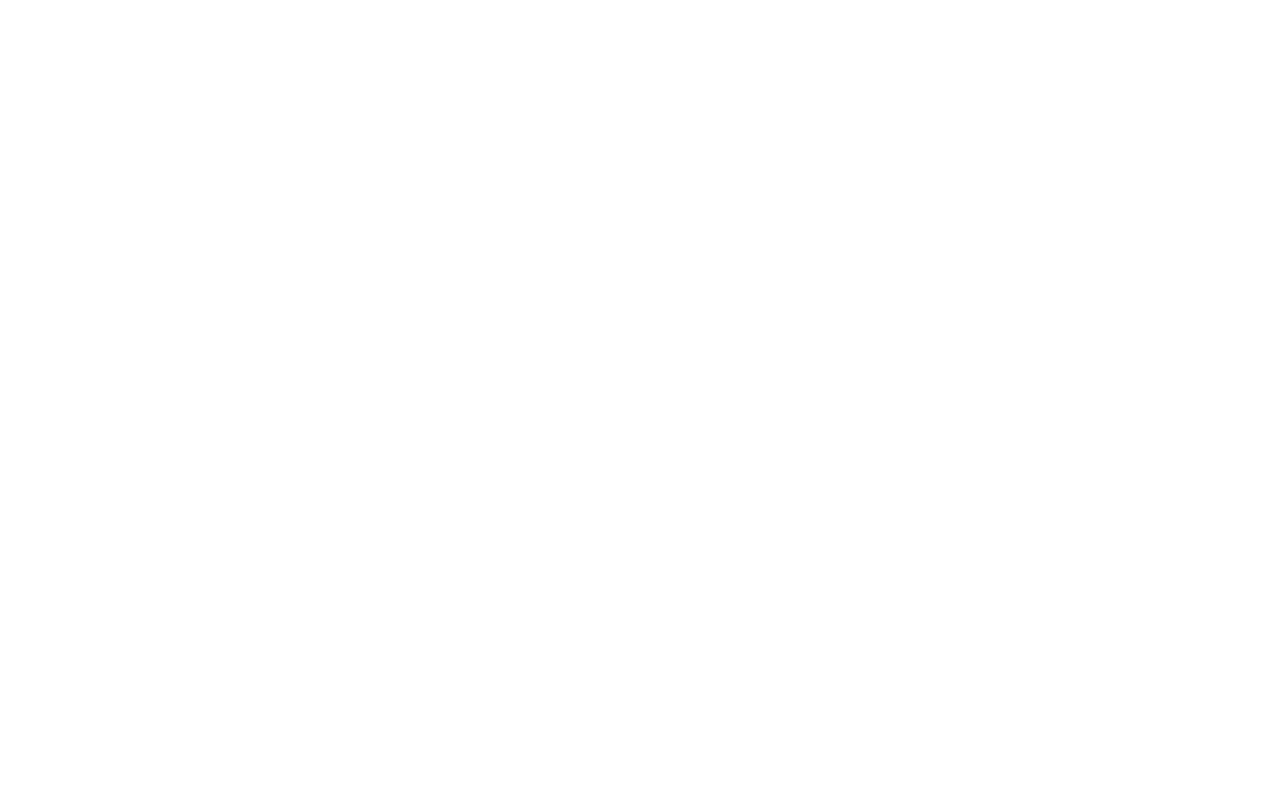
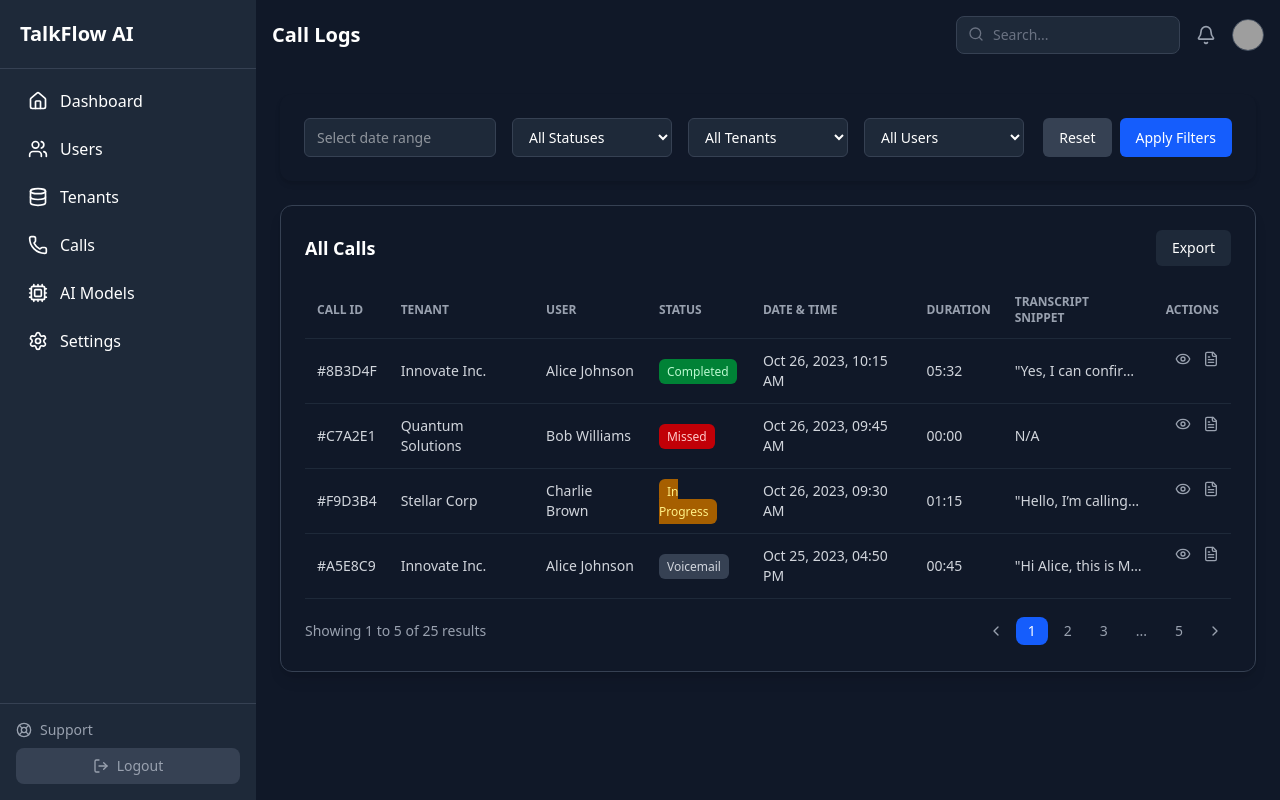
Before and after one commit to Shahzaib-arch786/Talk-Flow-AI, a React app in the folder frontend/: page /AD/calls in a window 1280 px wide. Before the commit this address had no page. Built offline with nearby package versions, Linux system fonts and the light colour scheme; grey boxes are pictures that could not be loaded; the HTML template or start-up script is replaced by a standard one.

Commit message:
Call Logs Page and Components Added

```diff
--- /dev/null
+++ b/frontend/src/Panels/Admin/components/CallLogsFilter.jsx
@@ -0,0 +1,43 @@
+import React from "react";
+
+const CallLogsFilter = () => {
+  return (
+    <div className="bg-gray-900 p-4 sm:p-6 rounded-xl shadow-md flex flex-col sm:flex-row sm:flex-wrap gap-4">
+      <input
+        type="text"
+        placeholder="Select date range"
+        className="bg-gray-800 border border-gray-700 rounded-md px-3 py-2 text-sm w-full sm:w-48 focus:outline-none focus:ring-1 focus:ring-gray-600"
+      />
+
+      <select className="bg-gray-800 border border-gray-700 rounded-md px-3 py-2 text-sm w-full sm:w-40 focus:outline-none">
+        <option>All Statuses</option>
+        <option>Completed</option>
+        <option>Missed</option>
+        <option>In Progress</option>
+      </select>
+
+      <select className="bg-gray-800 border border-gray-700 rounded-md px-3 py-2 text-sm w-full sm:w-40 focus:outline-none">
+        <option>All Tenants</option>
+        <option>Innovate Inc.</option>
+        <option>Quantum Solutions</option>
+      </select>
+
+      <select className="bg-gray-800 border border-gray-700 rounded-md px-3 py-2 text-sm w-full sm:w-40 focus:outline-none">
+        <option>All Users</option>
+        <option>Alice Johnson</option>
+        <option>Bob Williams</option>
+      </select>
+
+      <div className="flex gap-2 mt-2 sm:mt-0 sm:ml-auto">
+        <button className="bg-gray-700 px-4 py-2 rounded-md text-sm hover:bg-gray-600 transition">
+          Reset
+        </button>
+        <button className="bg-blue-600 px-4 py-2 rounded-md text-sm hover:bg-blue-700 transition">
+          Apply Filters
+        </button>
+      </div>
+    </div>
+  );
+};
+
+export default CallLogsFilter;
--- /dev/null
+++ b/frontend/src/Panels/Admin/components/CallLogsPagination.jsx
@@ -0,0 +1,18 @@
+import React from "react";
+
+const Pagination = () => {
+  return (
+    <div className="flex justify-between items-center text-sm text-gray-400">
+      <p>Showing 1–10 of 100</p>
+      <div className="flex gap-1">
+        <button className="px-2 py-1 bg-gray-800 rounded">{"<"}</button>
+        <button className="px-2 py-1 bg-blue-600 rounded">1</button>
+        <button className="px-2 py-1 bg-gray-800 rounded">2</button>
+        <button className="px-2 py-1 bg-gray-800 rounded">3</button>
+        <button className="px-2 py-1 bg-gray-800 rounded">{">"}</button>
+      </div>
+    </div>
+  );
+};
+
+export default Pagination;
--- /dev/null
+++ b/frontend/src/Panels/Admin/components/CallLogsTable.jsx
@@ -0,0 +1,81 @@
+import React from "react";
+import CallRow from "./CallRow";
+import Pagination from "./Pagination";
+
+const calls = [
+  {
+    id: "#8B3D4F",
+    tenant: "Innovate Inc.",
+    user: "Alice Johnson",
+    status: "Completed",
+    date: "Oct 26, 2023, 10:15 AM",
+    duration: "05:32",
+    transcript: '"Yes, I can confirm that the payment has ..."',
+  },
+  {
+    id: "#C7A2E1",
+    tenant: "Quantum Solutions",
+    user: "Bob Williams",
+    status: "Missed",
+    date: "Oct 26, 2023, 09:45 AM",
+    duration: "00:00",
+    transcript: "N/A",
+  },
+  {
+    id: "#F9D3B4",
+    tenant: "Stellar Corp",
+    user: "Charlie Brown",
+    status: "In Progress",
+    date: "Oct 26, 2023, 09:30 AM",
+    duration: "01:15",
+    transcript: '"Hello, I’m calling about the status of my r..."',
+  },
+  {
+    id: "#A5E8C9",
+    tenant: "Innovate Inc.",
+    user: "Alice Johnson",
+    status: "Voicemail",
+    date: "Oct 25, 2023, 04:50 PM",
+    duration: "00:45",
+    transcript: '"Hi Alice, this is Mark. Please give me a c..."',
+  },
+];
+
+const CallLogsTable = () => {
+  return (
+    <div className="bg-gray-900 p-4 sm:p-6 rounded-xl shadow-lg w-full overflow-x-auto border border-gray-700">
+      <div className="flex justify-between items-center mb-4">
+        <h2 className="text-lg font-semibold">All Calls</h2>
+        <button className="bg-gray-800 hover:bg-gray-700 text-sm px-4 py-2 rounded-md">
+          Export
+        </button>
+      </div>
+
+      <table className="min-w-[700px] w-full text-sm text-gray-300">
+        <thead className="uppercase text-gray-400 text-xs border-b border-gray-800">
+          <tr>
+            <th className="p-3 text-left">Call ID</th>
+            <th className="p-3 text-left">Tenant</th>
+            <th className="p-3 text-left">User</th>
+            <th className="p-3 text-left">Status</th>
+            <th className="p-3 text-left">Date & Time</th>
+            <th className="p-3 text-left">Duration</th>
+            <th className="p-3 text-left">Transcript Snippet</th>
+            <th className="p-3 text-right">Actions</th>
+          </tr>
+        </thead>
+        <tbody>
+          {calls.map((call, index) => (
+            <CallRow key={index} call={call} />
+          ))}
+        </tbody>
+      </table>
+
+      <div className="mt-4">
+        <Pagination />
+      </div>
+    </div>
+  );
+};
+
+export default CallLogsTable;
--- /dev/null
+++ b/frontend/src/Panels/Admin/components/CallRow.jsx
@@ -0,0 +1,41 @@
+import React from "react";
+import { FileText, Eye } from "lucide-react";
+
+const getStatusColor = (status) => {
+  switch (status) {
+    case "Completed":
+      return "bg-green-700 text-green-200";
+    case "Missed":
+      return "bg-red-700 text-red-200";
+    case "In Progress":
+      return "bg-yellow-700 text-yellow-200";
+    case "Voicemail":
+      return "bg-gray-700 text-gray-300";
+    default:
+      return "bg-gray-700 text-gray-300";
+  }
+};
+
+const CallRow = ({ call }) => {
+  return (
+    <tr className="border-b border-gray-800 hover:bg-gray-800 transition">
+      <td className="p-3">{call.id}</td>
+      <td className="p-3">{call.tenant}</td>
+      <td className="p-3">{call.user}</td>
+      <td className="p-3">
+        <span className={`px-2 py-1 text-xs rounded-md ${getStatusColor(call.status)}`}>
+          {call.status}
+        </span>
+      </td>
+      <td className="p-3">{call.date}</td>
+      <td className="p-3">{call.duration}</td>
+      <td className="p-3 truncate max-w-[150px]">{call.transcript}</td>
+      <td className="p-3 text-right flex justify-end gap-3">
+        <Eye className="w-4 h-4 text-gray-400 hover:text-white cursor-pointer" />
+        <FileText className="w-4 h-4 text-gray-400 hover:text-white cursor-pointer" />
+      </td>
+    </tr>
+  );
+};
+
+export default CallRow;
--- a/frontend/src/Panels/Admin/pages/CallLogs.jsx
+++ b/frontend/src/Panels/Admin/pages/CallLogs.jsx
@@ -1,11 +1,44 @@
-import React from 'react'
+import React, { useState } from "react";
+import Sidebar from "../components/Sidebar";
+import Navbar from "../components/Navbar";
+import CallLogsFilter from "../components/CallLogsFilter";
+import CallLogsTable from "../components/CallLogsTable";
 
-const CallLogs = () => {
+const CallLogsPage = () => {
+  const [isSidebarOpen, setIsSidebarOpen] = useState(false);
+  const toggleSidebar = () => setIsSidebarOpen(!isSidebarOpen);
+
   return (
-    <div>
+    <div className="flex min-h-screen bg-gray-900 text-white">
+      {/* Sidebar */}
+      <div className="lg:block hidden fixed left-0 top-0 h-full w-64">
+        <Sidebar isOpen={true} toggleSidebar={toggleSidebar} />
+      </div>
+      <div
+        className={`fixed inset-y-0 left-0 z-40 w-64 bg-gray-800 text-white transition-transform duration-300 lg:hidden ${
+          isSidebarOpen ? "translate-x-0" : "-translate-x-full"
+        }`}
+      >
+        <Sidebar isOpen={isSidebarOpen} toggleSidebar={toggleSidebar} />
+      </div>
+      {isSidebarOpen && (
+        <div
+          className="fixed inset-0 bg-black bg-opacity-50 z-30 lg:hidden"
+          onClick={toggleSidebar}
+        />
+      )}
 
+      {/* Main Content */}
+      <div className="flex-1 flex flex-col lg:ml-64 w-full">
+        <Navbar toggleSidebar={toggleSidebar} navbarName="Call Logs" className="text-2xl font-bold" />
+
+        <main className="flex-1 p-4 sm:p-6 space-y-6">
+          <CallLogsFilter />
+          <CallLogsTable />
+        </main>
+      </div>
     </div>
-  )
-}
+  );
+};
 
-export default CallLogs
+export default CallLogsPage;
```
